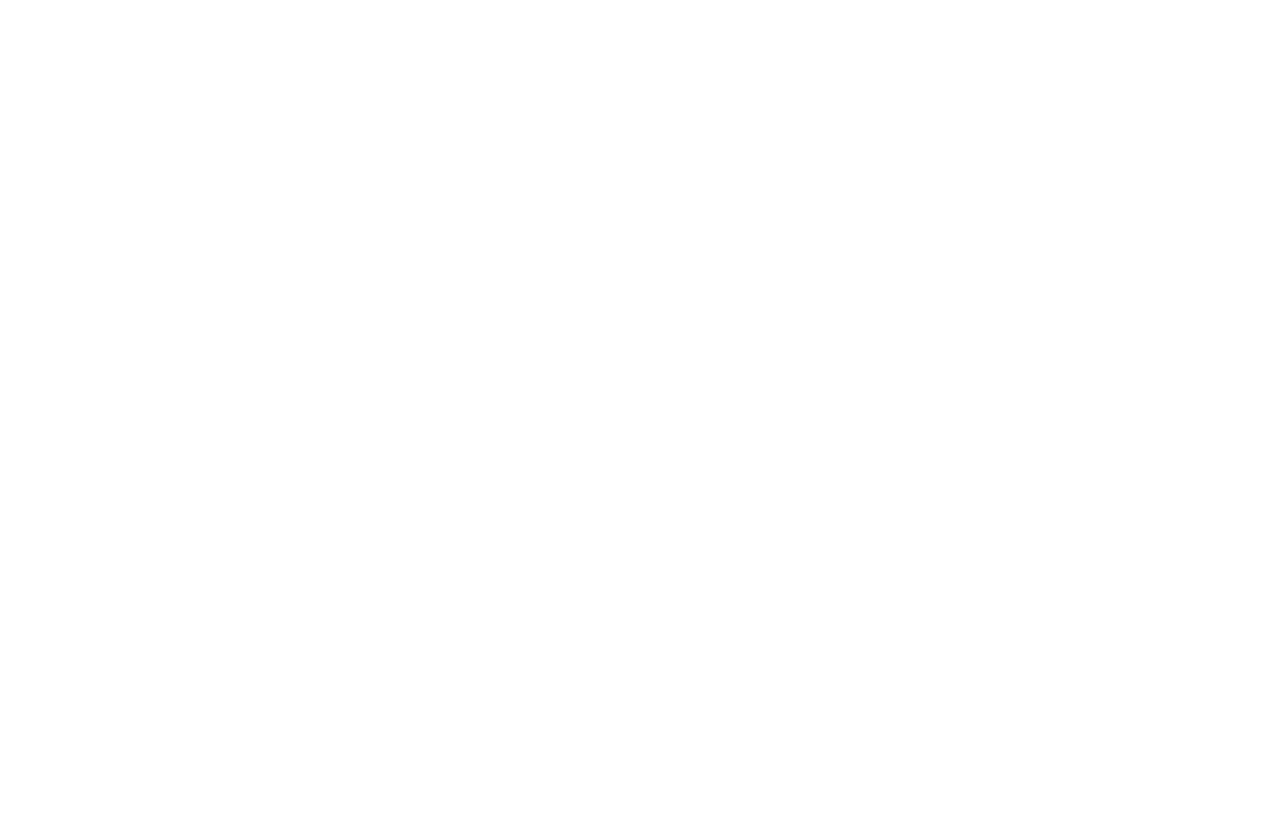
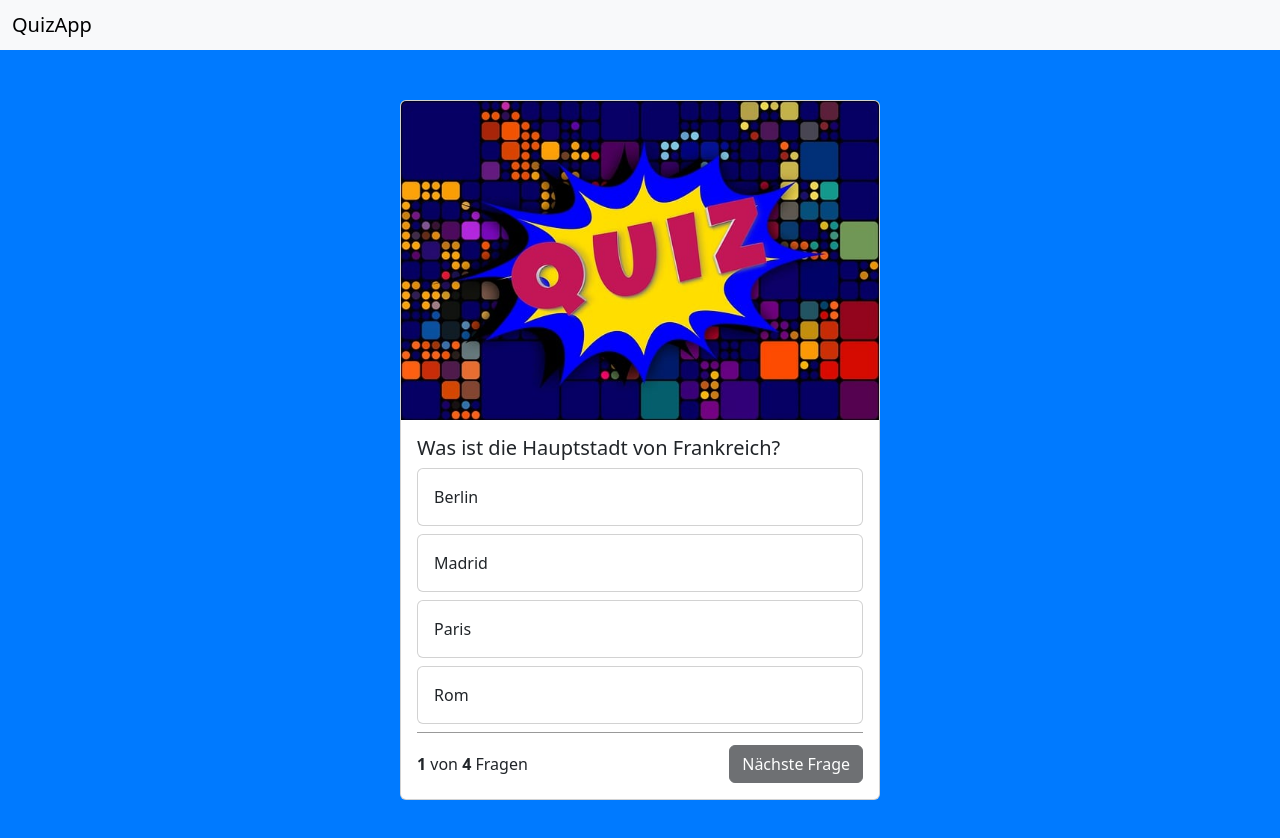
Before and after one commit to Aleg1691/QuizApp, a website: page index.html in a window 1280 px wide. Before the commit the page ends 800 px from the top, so only its background shows below. Drawn offline with nearby package versions, Linux system fonts and the light colour scheme.

Commit message:
Added all

```diff
--- a/index.html
+++ b/index.html
@@ -1,13 +1,76 @@
 <!DOCTYPE html>
 <html lang="en">
+
 <head>
     <meta charset="UTF-8">
     <meta name="viewport" content="width=device-width, initial-scale=1.0">
     <title>QuizApp</title>
-    <link rel="stylesheet" src="style.css">
+    <link rel="stylesheet" href="style.css">
     <script src="script.js"></script>
+
+    <!-- Bootstrap file -->
+    <link href="https://cdn.jsdelivr.net/npm/bootstrap@5.3.3/dist/css/bootstrap.min.css" rel="stylesheet"
+        integrity="sha384-QWTKZyjpPEjISv5WaRU9OFeRpok6YctnYmDr5pNlyT2bRjXh0JMhjY6hW+ALEwIH" crossorigin="anonymous">
+    <script src="https://cdn.jsdelivr.net/npm/bootstrap@5.3.3/dist/js/bootstrap.bundle.min.js"
+        integrity="sha384-YvpcrYf0tY3lHB60NNkmXc5s9fDVZLESaAA55NDzOxhy9GkcIdslK1eN7N6jIeHz"
+        crossorigin="anonymous"></script>
 </head>
-<body>
+
+<body onload="init()">
+    <nav class="navbar bg-body-tertiary">
+        <div class="container-fluid">
+            <span class="navbar-brand mb-0 h1">QuizApp</span>
+        </div>
+    </nav>
+
+    <div class="container">
+
+        <div class="card quiz-card">
+            <img src="./img/quiz.jpg" class="card-img-top">
+            <div class="card-body">
+                <h5 class="card-title" id="questiontext">Karte</h5>
+
+                <div class="card quiz-answer-card mb-2" onclick="answer('answer_1')">
+                    <div class="card-body" id="answer_1">
+                        Antwort
+                    </div>
+                </div>
+
+
+                <div class="card quiz-answer-card mb-2" onclick="answer('answer_2')">
+                    <div class="card-body" id="answer_2">
+                        Antwort
+                    </div>
+                </div>
+
+
+                <div class="card quiz-answer-card mb-2" onclick="answer('answer_3')">
+                    <div class="card-body" id="answer_3">
+                        Antwort
+                    </div>
+                </div>
+
+
+                <div class="card quiz-answer-card mb-2" onclick="answer('answer_4')">
+                    <div class="card-body" id="answer_4">
+                        Antwort
+                    </div>
+                </div>
+
+
+                <div class="question-footer">
+                    <span>
+                        <b>1</b> von <b id="all-questions">5</b> Fragen
+                    </span>
+
+                    <button class="btn btn-dark" id="next-button" disabled>Nächste Frage</button>
+                </div>
+
+            </div>
+        </div>
+
+    </div>
 
 </body>
+
 </html>
--- /dev/null
+++ b/package.json
@@ -0,0 +1,5 @@
+{
+  "dependencies": {
+    "bootstrap": "^5.3.3"
+  }
+}
--- a/script.js
+++ b/script.js
@@ -0,0 +1,67 @@
+let questions = [
+    {
+        "question": "Was ist die Hauptstadt von Frankreich?",
+        "answer_1": "Berlin",
+        "answer_2": "Madrid",
+        "answer_3": "Paris",
+        "answer_4": "Rom",
+        "right_answer": 3
+    },
+    {
+        "question": "Welcher Planet ist der größte in unserem Sonnensystem?",
+        "answer_1": "Erde",
+        "answer_2": "Mars",
+        "answer_3": "Jupiter",
+        "answer_4": "Venus",
+        "right_answer": 3
+    },
+    {
+        "question": "Welcher Fluss ist der längste der Welt?",
+        "answer_1": "Amazonas",
+        "answer_2": "Nil",
+        "answer_3": "Mississippi",
+        "answer_4": "Jangtse",
+        "right_answer": 2
+    },
+    {
+        "question": "Wer malte die Mona Lisa?",
+        "answer_1": "Vincent van Gogh",
+        "answer_2": "Pablo Picasso",
+        "answer_3": "Claude Monet",
+        "answer_4": "Leonardo da Vinci",
+        "right_answer": 2
+    }
+];
+
+
+let currentQuestion = 0;
+
+function init() {
+    document.getElementById('all-questions').innerHTML = questions.length;
+
+    showQuestion();
+}
+
+function showQuestion() {
+    let question = questions[currentQuestion];
+
+    document.getElementById('questiontext').innerHTML = question['question'];
+    document.getElementById('answer_1').innerHTML = question['answer_1'];
+    document.getElementById('answer_2').innerHTML = question['answer_2'];
+    document.getElementById('answer_3').innerHTML = question['answer_3'];
+    document.getElementById('answer_4').innerHTML = question['answer_4'];
+}
+
+function answer(selection) {
+    let question = questions[currentQuestion];
+    let selectedQuestionNumber = selection.slice(-1);
+    let idOfRightAnswer = `answer_${question['right_answer']}`;
+
+    if (selectedQuestionNumber == question['right_answer']) {
+        document.getElementById(selection).parentNode.classList.add('bg-success');
+    } else {
+        document.getElementById(selection).parentNode.classList.add('bg-danger');
+        document.getElementById(idOfRightAnswer).parentNode.classList.add('bg-success');
+    }
+    document.getElementById('next-button').disabled = false;
+}
--- a/style.css
+++ b/style.css
@@ -0,0 +1,33 @@
+body {
+    background-color: #007AFF !important;
+}
+
+.container {
+    min-height: 100vh;
+    background-color: #007AFF !important;
+    display: flex;
+    align-items: center;
+    justify-content: center;
+}
+
+.quiz-card {
+    width: 30rem;
+}
+
+.question-footer {
+    border-top: 1px solid rgba(0, 0, 0, 0.4);
+    display: flex;
+    justify-content: space-between;
+    align-items: center;
+    padding-top: 12px;
+}
+
+.quiz-answer-card:hover {
+    cursor: pointer;
+    background-color: rgba(0, 0, 0, 0.5);
+}
+
+.bg-success, .bg-danger {
+    color: white;
+
+}
```
Also changed, not shown: QuizApp Funktion.png (added), img/quiz.jpg (added), 1 other file.
